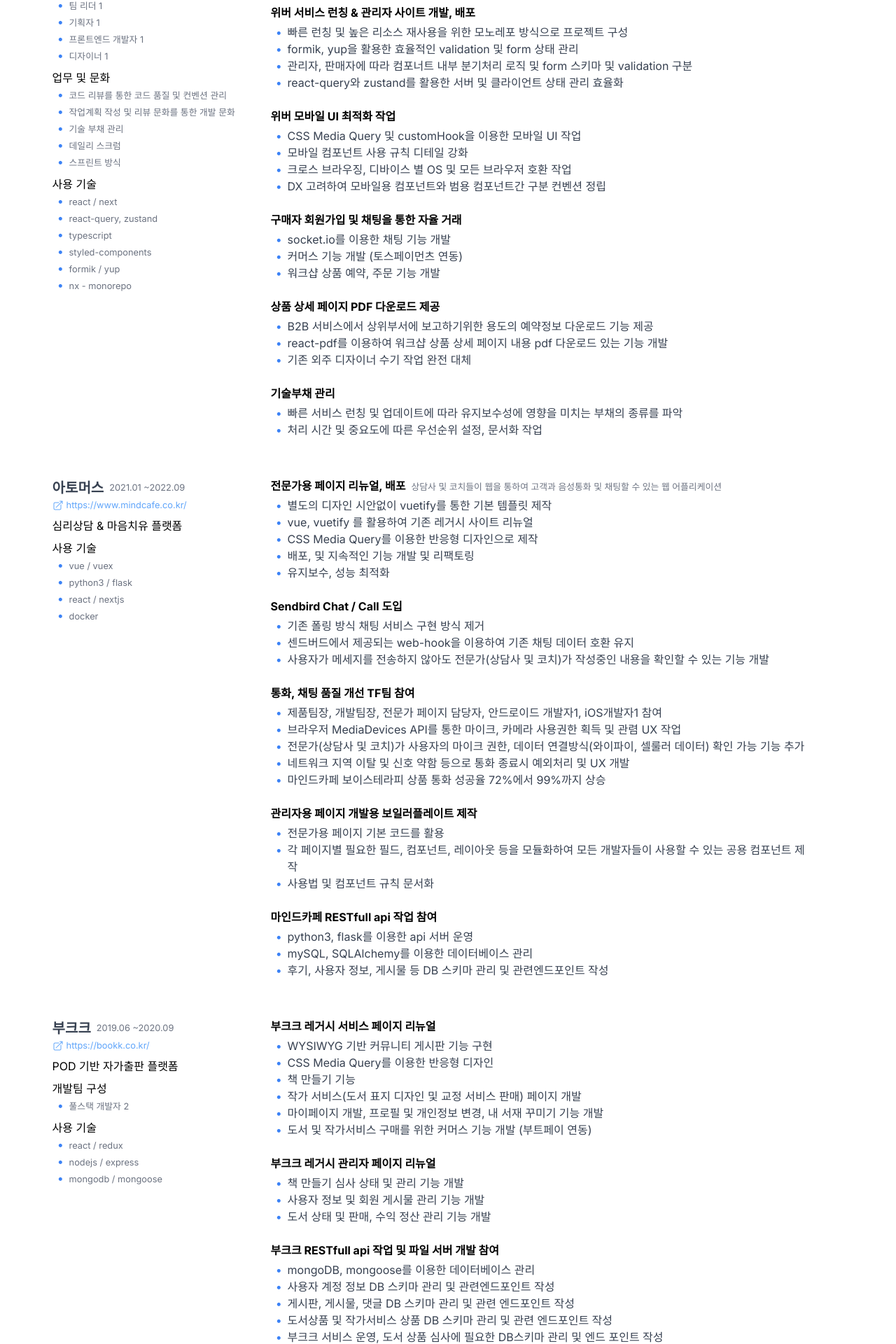
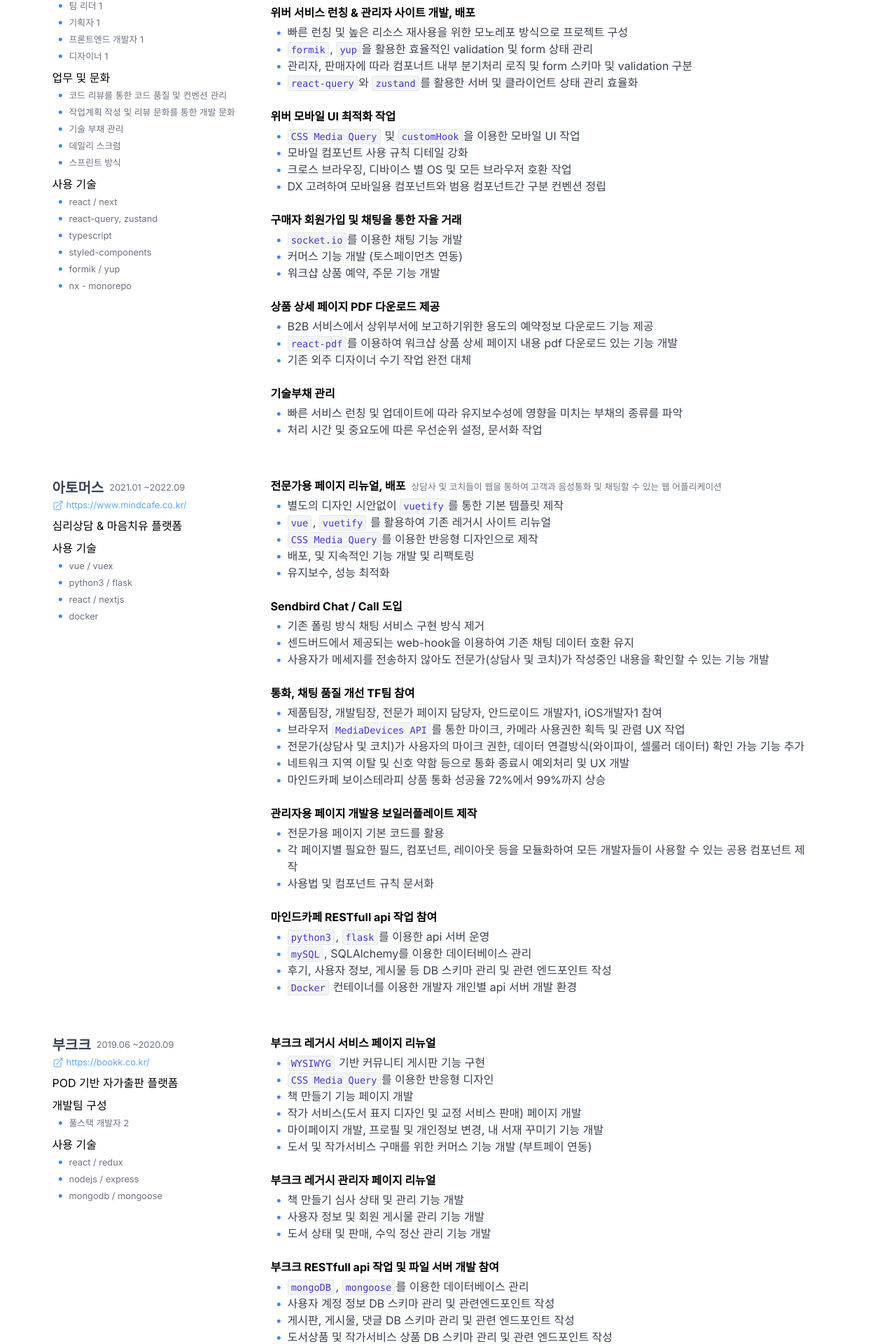
Before and after one commit to kimkyeseung/kimkyeseung-resume, a Next.js app: page / in a window 1280 px wide. Shown: the part 1499-3419 px from the top of the page at 70% size. Built offline with nearby package versions, Linux system fonts and the light colour scheme.

Commit message:
📝 💄 <code> 컴포넌트로 변환될 부분 추가 및 스타일 적용

```diff
--- a/src/components/Details/index.tsx
+++ b/src/components/Details/index.tsx
@@ -1,5 +1,6 @@
 import { Detail } from '@/types'
 import { Caption, ProjectTitle } from '@/typography'
+import { changeBacktickToCode } from '@/utils'
 import { FC } from 'react'
 
 interface Props {
@@ -17,9 +18,11 @@ export const Details: FC<Props> = ({ items }) => {
           </ProjectTitle>
           <ul className="mt-1">
             {p.descriptions.map((d, index) => (
-              <li key={index} className="text-gray-700">
-                {d}
-              </li>
+              <li
+                key={index}
+                className="text-gray-700"
+                dangerouslySetInnerHTML={{ __html: changeBacktickToCode(d) }}
+              />
             ))}
           </ul>
         </div>
--- a/src/constants/educations.ts
+++ b/src/constants/educations.ts
@@ -26,9 +26,9 @@ export const EDUCATIONS: Education[] = [
       {
         title: 'Javascript 프레임워크와 기본 백엔드 개발',
         descriptions: [
-          'React를 이용하여 실제로 작동하는 웹 어플리케이션을 제작',
-          'Redux와 React-Router를 이용한 flux 패턴방식의 상태 관리 및 라우트 관리',
-          'Node.js와 Express, MongoDB를 이용한 백엔드 개발의 기초와 작동 방식을 이해',
+          '`react`를 이용하여 실제로 작동하는 웹 어플리케이션을 제작',
+          '`redux`와 `react-router`를 이용한 flux 패턴방식의 상태 관리 및 라우트 관리',
+          '`node.js`와 `express`, `mongoDB`를 이용한 백엔드 개발의 기초와 작동 방식을 이해',
         ],
       },
     ],
@@ -43,7 +43,7 @@ export const EDUCATIONS: Education[] = [
         title: '웹 디자인 기초 및 포토샵, HTML / CSS 기본',
         descriptions: [
           '포토샵 기본 스킬 및 와이어프레임 제작 방법',
-          'XHTML 과 HTML5의 시맨틱 마크업 및 멀티미디어 컨텐츠 구현',
+          '`XHTML`과 `HTML5`의 시맨틱 마크업 및 멀티미디어 컨텐츠 구현',
           '미디어 쿼리를 통한 반응형 디자인 설계 등을 학습',
         ],
       },
--- a/src/constants/experiences.ts
+++ b/src/constants/experiences.ts
@@ -36,8 +36,8 @@ export const EXPERIENCES: Experience[] = [
         title: '디자인 시스템 구축',
         descriptions: [
           '위버 브랜드 컨셉 및 사이트 특징에 맞는 디자인 시스템에 따라 필요 컴포넌트 개발',
-          '높은 재사용성과 동적이고 유연한 컴포넌트를 만들기 위해 styled-components를 활용',
-          'story-book을 이용하여 컴포넌트 UI 테스트 및 prop 명세 문서화',
+          '높은 재사용성과 동적이고 유연한 컴포넌트를 만들기 위해 `styled-components`를 활용',
+          '`story-book`을 이용하여 컴포넌트 UI 테스트 및 prop 명세 문서화',
           '디자이너와 함께 size, variant, fillType 등 컴포넌트 별 공통, 개별 prop 사용 규칙 정립',
         ],
       },
@@ -45,15 +45,15 @@ export const EXPERIENCES: Experience[] = [
         title: '위버 서비스 런칭 & 관리자 사이트 개발, 배포',
         descriptions: [
           '빠른 런칭 및 높은 리소스 재사용을 위한 모노레포 방식으로 프로젝트 구성',
-          'formik, yup을 활용한 효율적인 validation 및 form 상태 관리',
+          '`formik`, `yup`을 활용한 효율적인 validation 및 form 상태 관리',
           '관리자, 판매자에 따라 컴포너트 내부 분기처리 로직 및 form 스키마 및 validation 구분',
-          'react-query와 zustand를 활용한 서버 및 클라이언트 상태 관리 효율화',
+          '`react-query`와 `zustand`를 활용한 서버 및 클라이언트 상태 관리 효율화',
         ],
       },
       {
         title: '위버 모바일 UI 최적화 작업',
         descriptions: [
-          'CSS Media Query 및 customHook을 이용한 모바일 UI 작업',
+          '`CSS Media Query` 및 `customHook`을 이용한 모바일 UI 작업',
           '모바일 컴포넌트 사용 규칙 디테일 강화',
           '크로스 브라우징, 디바이스 별 OS 및 모든 브라우저 호환 작업',
           'DX 고려하여 모바일용 컴포넌트와 범용 컴포넌트간 구분 컨벤션 정립',
@@ -62,7 +62,7 @@ export const EXPERIENCES: Experience[] = [
       {
         title: '구매자 회원가입 및 채팅을 통한 자율 거래',
         descriptions: [
-          'socket.io를 이용한 채팅 기능 개발',
+          '`socket.io`를 이용한 채팅 기능 개발',
           '커머스 기능 개발 (토스페이먼츠 연동)',
           '워크샵 상품 예약, 주문 기능 개발',
         ],
@@ -71,7 +71,7 @@ export const EXPERIENCES: Experience[] = [
         title: '상품 상세 페이지 PDF 다운로드 제공',
         descriptions: [
           'B2B 서비스에서 상위부서에 보고하기위한 용도의 예약정보 다운로드 기능 제공',
-          'react-pdf를 이용하여 워크샵 상품 상세 페이지 내용 pdf 다운로드 있는 기능 개발',
+          '`react-pdf`를 이용하여 워크샵 상품 상세 페이지 내용 pdf 다운로드 있는 기능 개발',
           '기존 외주 디자이너 수기 작업 완전 대체',
         ],
       },
@@ -97,9 +97,9 @@ export const EXPERIENCES: Experience[] = [
         information:
           '상담사 및 코치들이 웹을 통하여 고객과 음성통화 및 채팅할 수 있는 웹 어플리케이션',
         descriptions: [
-          '별도의 디자인 시안없이 vuetify를 통한 기본 템플릿 제작',
-          'vue, vuetify 를 활용하여 기존 레거시 사이트 리뉴얼',
-          'CSS Media Query를 이용한 반응형 디자인으로 제작',
+          '별도의 디자인 시안없이 `vuetify`를 통한 기본 템플릿 제작',
+          '`vue`, `vuetify` 를 활용하여 기존 레거시 사이트 리뉴얼',
+          '`CSS Media Query`를 이용한 반응형 디자인으로 제작',
           '배포, 및 지속적인 기능 개발 및 리팩토링',
           '유지보수, 성능 최적화',
         ],
@@ -116,7 +116,7 @@ export const EXPERIENCES: Experience[] = [
         title: '통화, 채팅 품질 개선 TF팀 참여',
         descriptions: [
           '제품팀장, 개발팀장, 전문가 페이지 담당자, 안드로이드 개발자1, iOS개발자1 참여',
-          '브라우저 MediaDevices API를 통한 마이크, 카메라 사용권한 획득 및 관렴 UX 작업',
+          '브라우저 `MediaDevices API`를 통한 마이크, 카메라 사용권한 획득 및 관렴 UX 작업',
           '전문가(상담사 및 코치)가 사용자의 마이크 권한, 데이터 연결방식(와이파이, 셀룰러 데이터) 확인 가능 기능 추가',
           '네트워크 지역 이탈 및 신호 약함 등으로 통화 종료시 예외처리 및 UX 개발',
           '마인드카페 보이스테라피 상품 통화 성공율 72%에서 99%까지 상승',
@@ -133,9 +133,10 @@ export const EXPERIENCES: Experience[] = [
       {
         title: '마인드카페 RESTfull api 작업 참여',
         descriptions: [
-          'python3, flask를 이용한 api 서버 운영',
-          'mySQL, SQLAlchemy를 이용한 데이터베이스 관리',
-          '후기, 사용자 정보, 게시물 등 DB 스키마 관리 및 관련엔드포인트 작성',
+          '`python3`, `flask`를 이용한 api 서버 운영',
+          '`mySQL`, SQLAlchemy를 이용한 데이터베이스 관리',
+          '후기, 사용자 정보, 게시물 등 DB 스키마 관리 및 관련 엔드포인트 작성',
+          '`Docker` 컨테이너를 이용한 개발자 개인별 api 서버 개발 환경',
         ],
       },
     ],
@@ -157,9 +158,9 @@ export const EXPERIENCES: Experience[] = [
       {
         title: '부크크 레거시 서비스 페이지 리뉴얼',
         descriptions: [
-          'WYSIWYG 기반 커뮤니티 게시판 기능 구현',
-          'CSS Media Query를 이용한 반응형 디자인',
-          '책 만들기 기능',
+          '`WYSIWYG` 기반 커뮤니티 게시판 기능 구현',
+          '`CSS Media Query`를 이용한 반응형 디자인',
+          '책 만들기 기능 페이지 개발',
           '작가 서비스(도서 표지 디자인 및 교정 서비스 판매) 페이지 개발',
           '마이페이지 개발, 프로필 및 개인정보 변경, 내 서재 꾸미기 기능 개발',
           '도서 및 작가서비스 구매를 위한 커머스 기능 개발 (부트페이 연동)',
@@ -176,13 +177,13 @@ export const EXPERIENCES: Experience[] = [
       {
         title: '부크크 RESTfull api 작업 및 파일 서버 개발 참여',
         descriptions: [
-          'mongoDB, mongoose를 이용한 데이터베이스 관리',
+          '`mongoDB`, `mongoose`를 이용한 데이터베이스 관리',
           '사용자 계정 정보 DB 스키마 관리 및 관련엔드포인트 작성',
           '게시판, 게시물, 댓글 DB 스키마 관리 및 관련 엔드포인트 작성',
           '도서상품 및 작가서비스 상품 DB 스키마 관리 및 관련 엔드포인트 작성',
-          '부크크 서비스 운영, 도서 상품 심사에 필요한 DB스키마 관리 및 엔드 포인트 작성',
-          'JWT, passport를 이용한 중요 정보 암호화 관리 및 엔드포인트별 권한 관리',
-          'multer, sharp를 이용한 파일 관리 및 이미지 리사이징 처리',
+          '부크크 서비스 운영, 도서 상품 심사에 필요한 DB 스키마 관리 및 엔드 포인트 작성',
+          '`JWT`, `passport`를 이용한 중요 정보 암호화 관리 및 엔드포인트별 권한 관리',
+          '`multer`, `sharp`를 이용한 파일 관리 및 이미지 리사이징 처리',
         ],
       },
     ],
--- a/src/styles/globals.css
+++ b/src/styles/globals.css
@@ -11,6 +11,7 @@
 ul {
   padding-left: 24px;
 }
+
 ul li::before {
   content: '\2022';
   color: rgb(59 130 246);
@@ -20,16 +21,28 @@ ul li::before {
   margin-left: -1em;
 }
 
+code {
+  background: theme('colors.gray.100');
+  color: theme('colors.indigo.700');
+  border: 1px solid theme('colors.gray.200');
+  padding: 0.15em 0.3em;
+  font-size: 85%;
+  border-radius: 3px;
+  margin-right: 0.1em;
+}
+
 .simple-icon {
   width: 30px;
   height: 30px;
 }
+
 @screen sm {
   .simple-icon {
     width: 30px;
     height: 30px;
   }
 }
+
 @screen md {
   .simple-icon {
     width: 55px;
```
